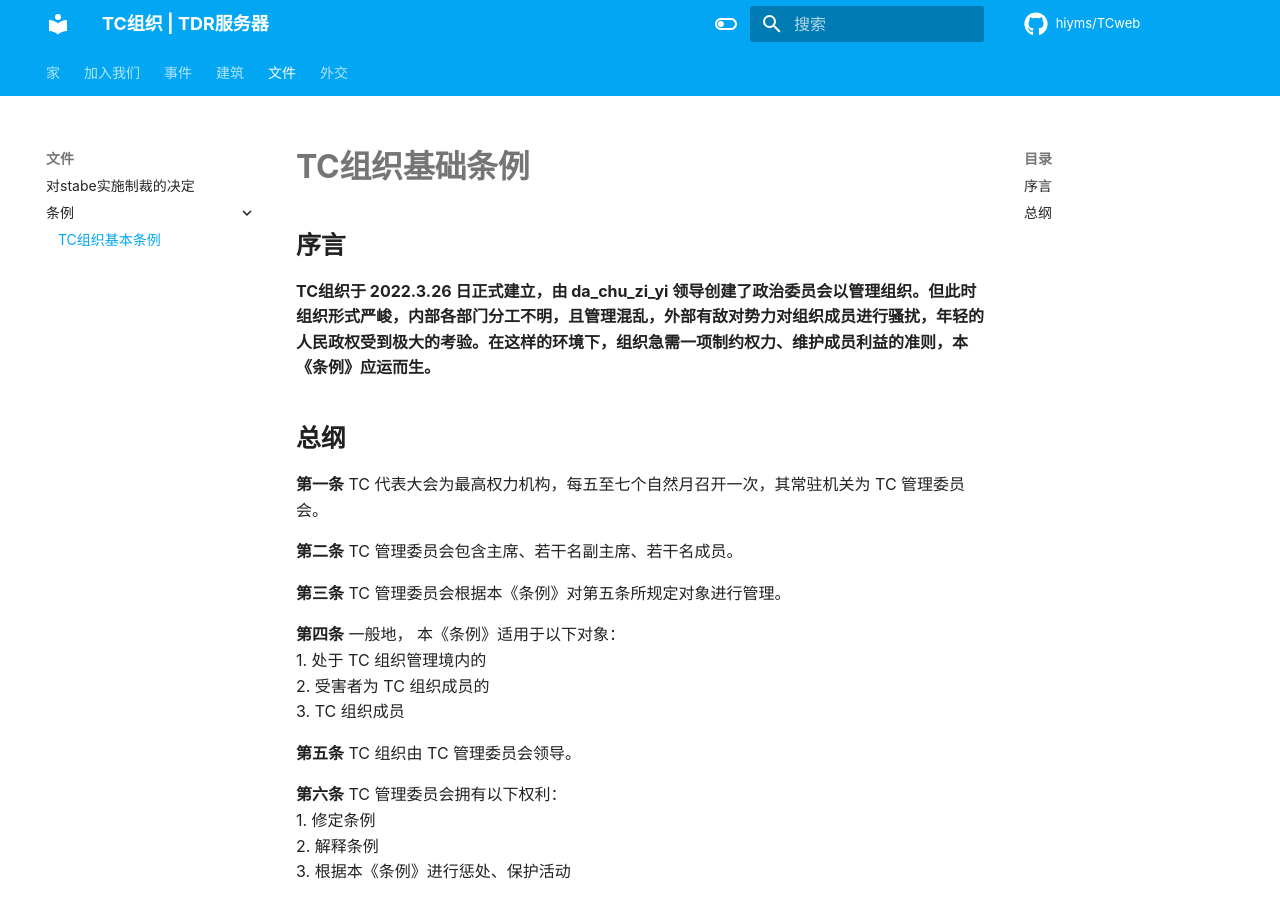
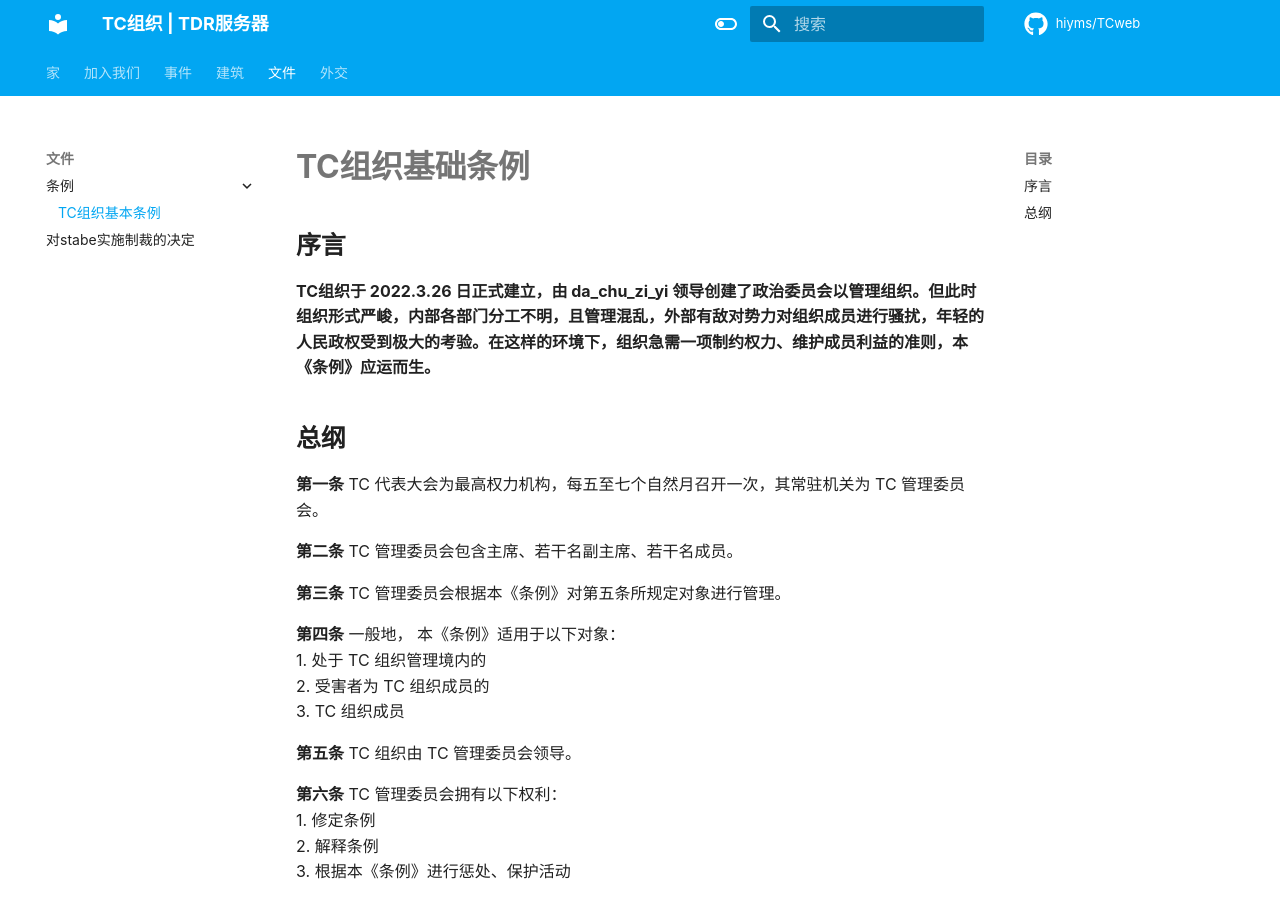
Before and after one commit to hiyms/TCweb, an MkDocs documentation site: the page built from docs/files/321654614.md, in a window 1280 px wide and 900 px high. Built offline with MkDocs 1.6.1 and Material for MkDocs 9.7.7, drawn with Linux system fonts in a browser that asks for light colours; some web fonts are replaced; comment, search, counter and statistics services are not loaded; old or Windows-style settings are respelled for this version of MkDocs; part of the change alters nothing that is shown.

```diff
--- a/docs/files/321654614.md
+++ b/docs/files/321654614.md
@@ -1,3 +1,7 @@
+---
+hide:
+  - footer
+---
 # **TC组织基础条例**
 ## **序言**
 **TC组织于 2022.3.26 日正式建立，由 da_chu_zi_yi 领导创建了政治委员会以管理组织。但此时组织形式严峻，内部各部门分工不明，且管理混乱，外部有敌对势力对组织成员进行骚扰，年轻的人民政权受到极大的考验。在这样的环境下，组织急需一项制约权力、维护成员利益的准则，本《条例》应运而生。**
--- a/mkdocs.yml
+++ b/mkdocs.yml
@@ -105,8 +105,8 @@ nav:
   - 建筑:
     - 纪念碑: ./buildings/1.md
   - 文件:
-    - 对stabe实施制裁的决定: ./files/20221127.md
     - 条例:
       - TC组织基本条例: .\files\321654614.md
+    - 对stabe实施制裁的决定: ./files/20221127.md
   - 外交:
     - 源点组织: ./diplomacy/Source_point_organization.md
```
